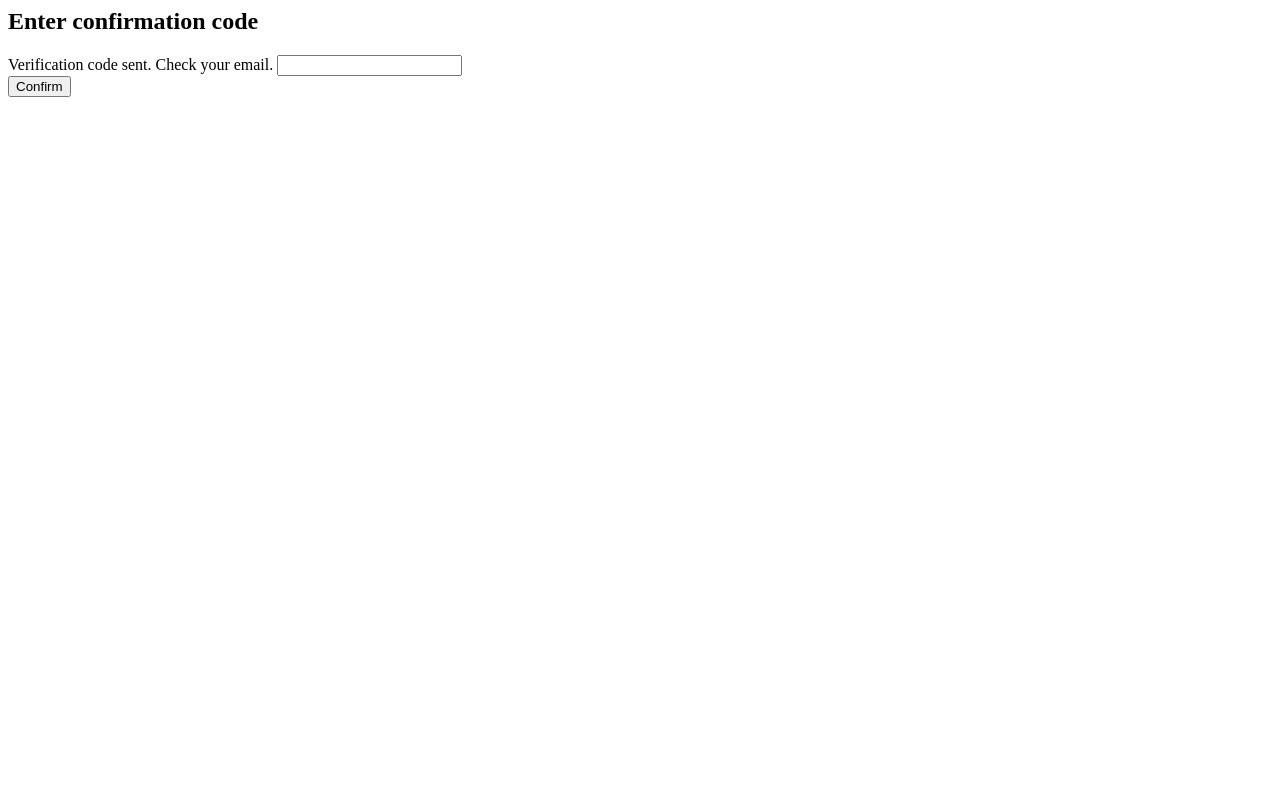
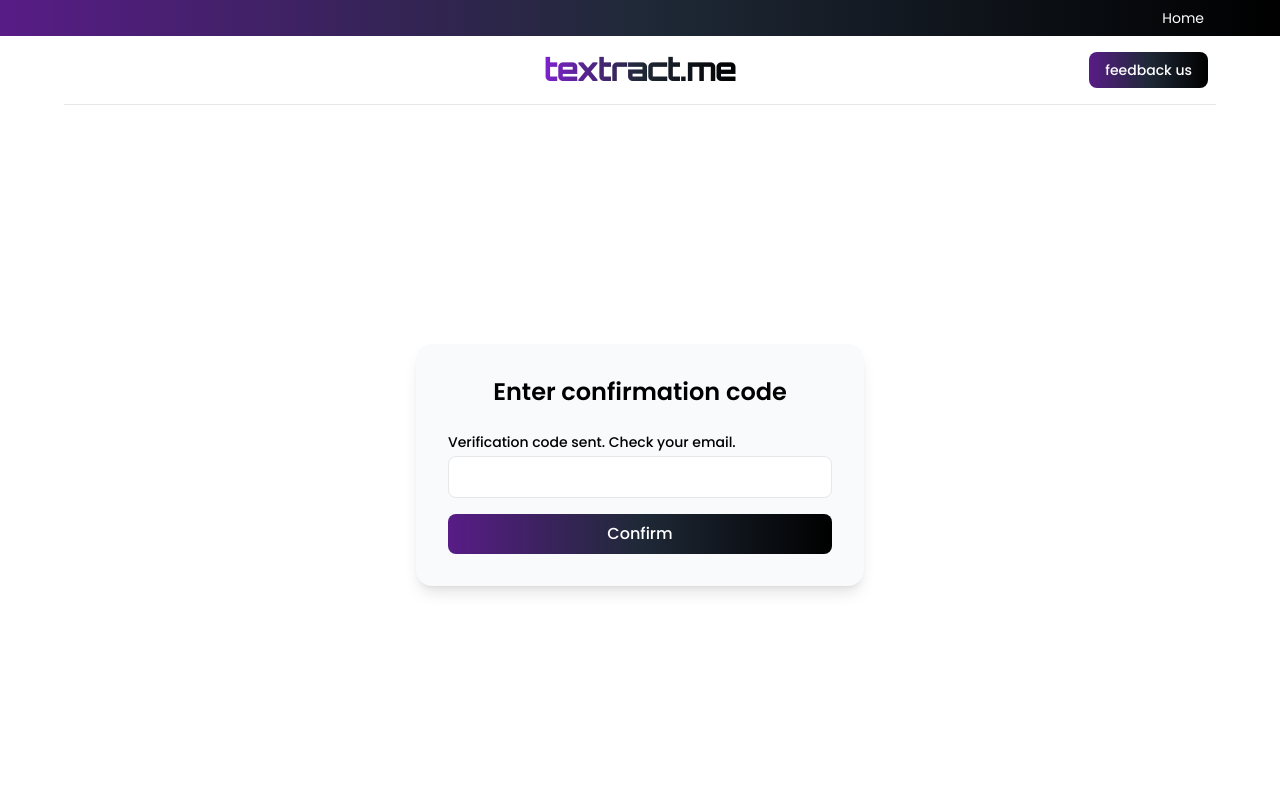
Before and after one commit to gglolppc/textract, a Python web app: template app/templates/confirm.html in a window 1280 px wide. Run offline with Jinja, Linux system fonts and the light colour scheme; the template is opened without the code that fills it, so the values that code supplies are empty; some libraries are stand-ins or nearby versions.

Commit message:
confirmation html fix1

```diff
--- a/app/templates/confirm.html
+++ b/app/templates/confirm.html
@@ -1,3 +1,35 @@
+<!DOCTYPE html>
+<html lang="en">
+<head>
+  <meta charset="UTF-8">
+  <title>Confirm — textract.me</title>
+  <script src="https://cdn.tailwindcss.com"></script>
+  <link href="https://fonts.googleapis.com/css2?family=Orbitron:wght@500&display=swap" rel="stylesheet">
+  <link href="https://fonts.googleapis.com/css2?family=Poppins:wght@300;400;500;600&display=swap" rel="stylesheet">
+  <meta name="viewport" content="width=device-width, initial-scale=1.0">
+  <style>
+    body { font-family: 'Poppins', sans-serif; background: #fff; color: #000; }
+    .logo { font-family: 'Orbitron', sans-serif; }
+  </style>
+</head>
+<body class="flex flex-col items-center min-h-screen">
+
+  <!-- TOP BAR -->
+  <div class="w-full bg-gradient-to-r from-purple-900 via-gray-800 to-black text-white text-xs md:text-sm">
+    <div class="max-w-6xl mx-auto flex justify-end items-center px-3 py-2">
+      <a href="/" class="hover:underline">Home</a>
+    </div>
+  </div>
+
+  <!-- HEADER -->
+  <header class="w-full max-w-6xl relative flex items-center justify-center py-4 mb-6 border-b border-gray-200">
+    <h1 class="logo text-3xl font-bold bg-gradient-to-r from-purple-700 via-gray-800 to-black bg-clip-text text-transparent">
+      textract.me
+    </h1>
+    <button id="feedbackBtn" class="absolute right-2 top-1/2 -translate-y-1/2 px-4 py-2 text-sm rounded-lg text-white font-medium bg-gradient-to-r from-purple-900 via-gray-800 to-black hover:opacity-90 transition">
+      feedback us
+    </button>
+  </header>
 <!-- CENTER FORM -->
 <main class="flex-1 flex items-center justify-center w-full px-4">
   <div class="w-full max-w-md bg-gray-50 p-8 rounded-2xl shadow-lg">
@@ -38,3 +70,7 @@
     {% endif %}
   </div>
 </main>
+
+
+</body>
+</html>
```
